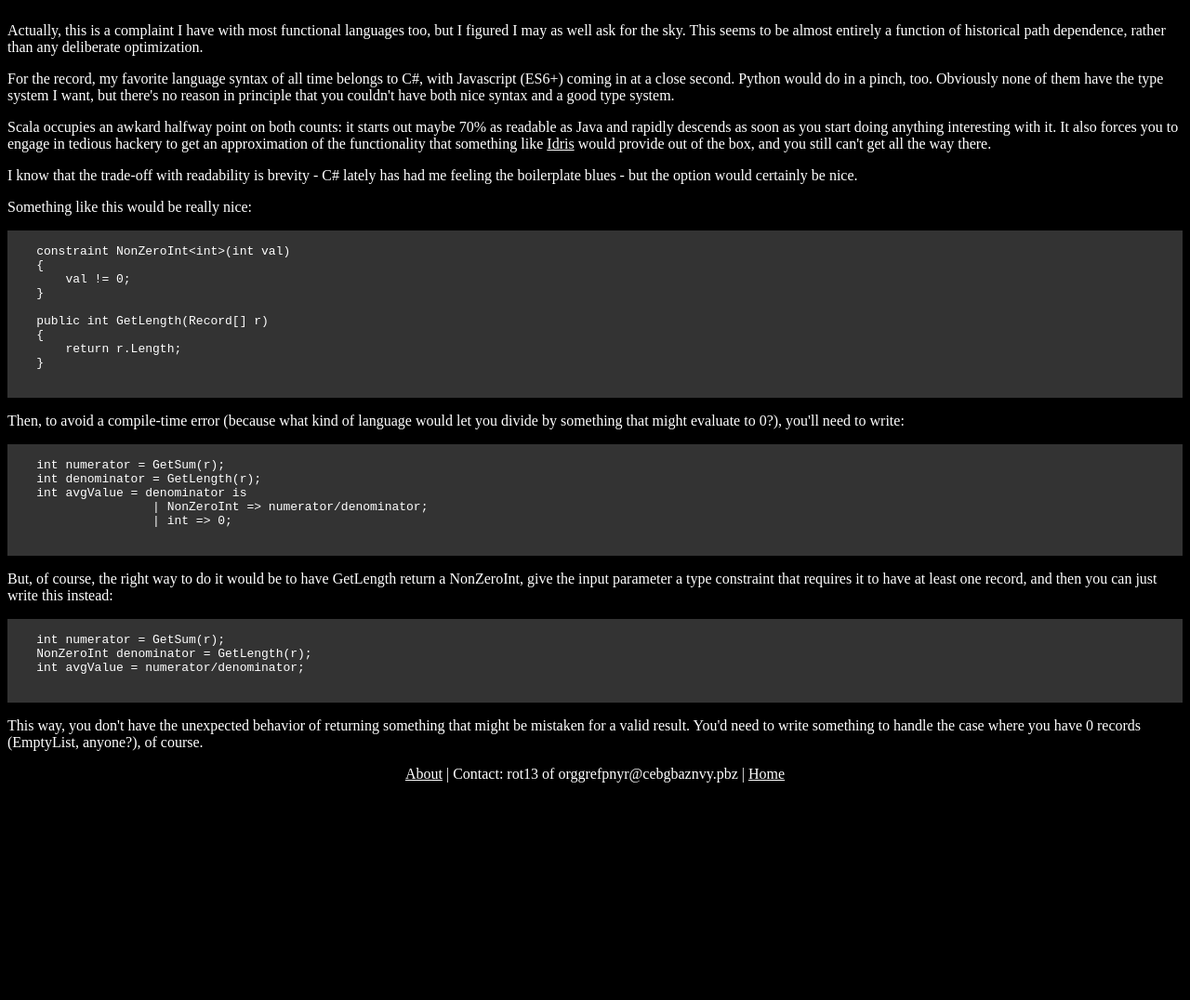
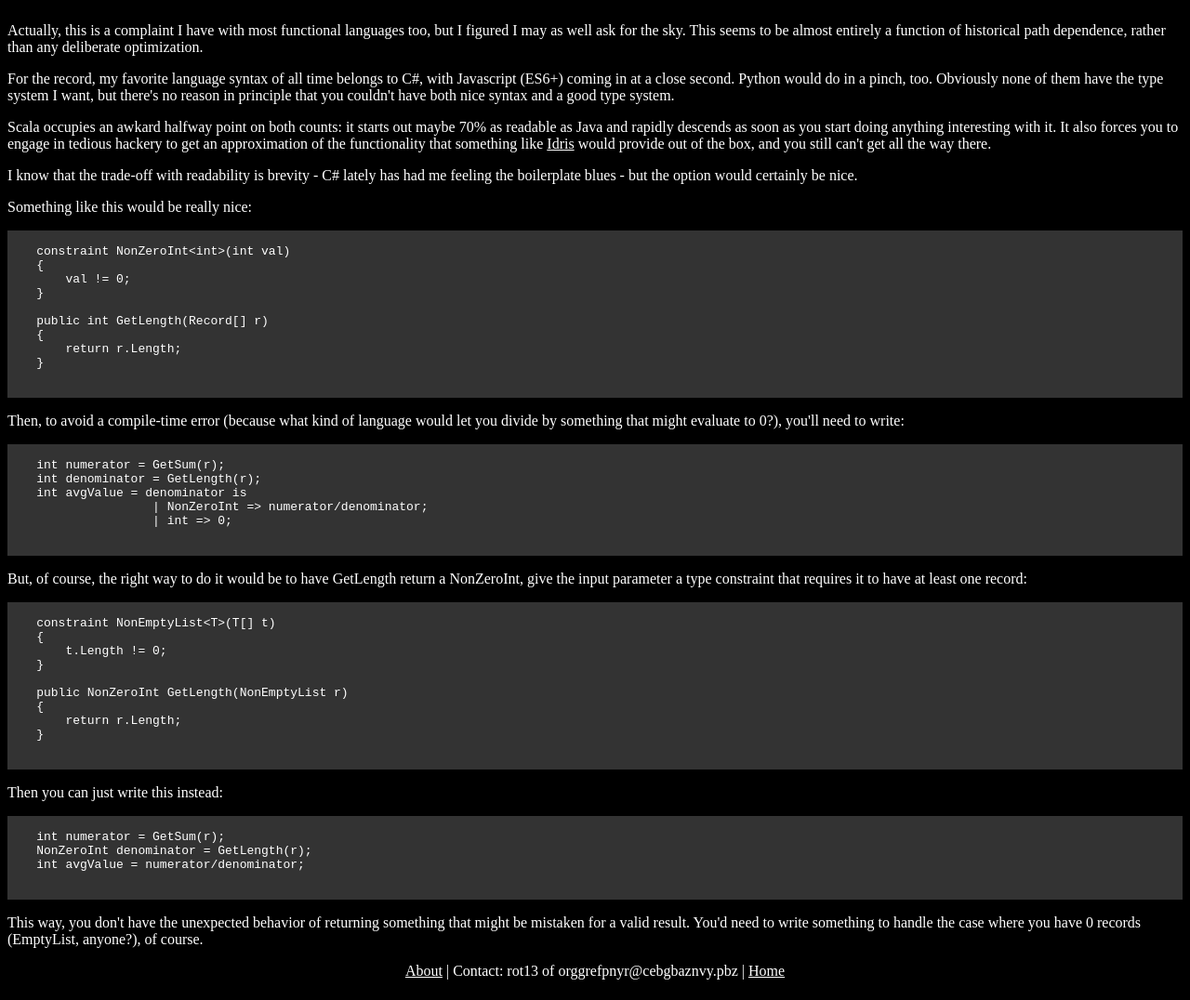
Before and after one commit to b0b3rt/b0b3rt.github.io, a plain HTML site: page readability/index.html in a window 1280 px wide. Shown: the whole page at 93% size. Before the commit the page ends 864 px from the top, so only its background shows below. Drawn offline with Linux system fonts and the light colour scheme.

Commit message:
some more tag parsing fixes, and clarifying code

```diff
--- a/readability/index.html
+++ b/readability/index.html
@@ -52,7 +52,21 @@
                     | int => 0;
                 </code>
             </pre>
-            <p>But, of course, the right way to do it would be to have GetLength return a NonZeroInt, give the input parameter a type constraint that requires it to have at least one record, and then you can just write this instead:</p>
+            <p>But, of course, the right way to do it would be to have GetLength return a NonZeroInt, give the input parameter a type constraint that requires it to have at least one record:</p>
+            <pre>
+                <code>
+    constraint NonEmptyList&lt;T&gt;(T[] t)
+    {
+        t.Length != 0;
+    }
+
+    public NonZeroInt GetLength(NonEmptyList r)
+    {
+        return r.Length;
+    }
+                </code>
+            </pre>
+            <p>Then you can just write this instead:</p>
             <pre>
                 <code>
     int numerator = GetSum(r);
@@ -60,7 +74,7 @@
     int avgValue = numerator/denominator;
                 </code>
             </pre>
-            <p>This way, you don't have the unexpected behavior of returning something that might be mistaken for a valid result.  You'd need to write something to handle the case where you have 0 records (EmptyList<List>, anyone?), of course.</List></p>
+            <p>This way, you don't have the unexpected behavior of returning something that might be mistaken for a valid result.  You'd need to write something to handle the case where you have 0 records (EmptyList, anyone?), of course.</p>
         </div>
     </body>
     <footer class="ft txt">
```
